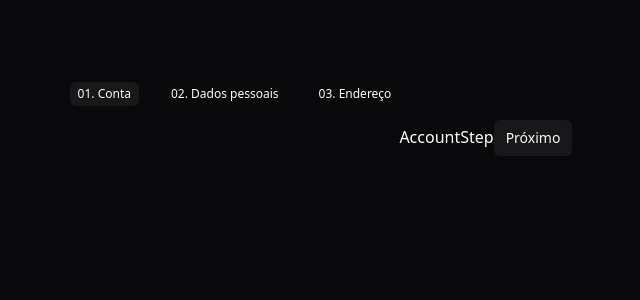
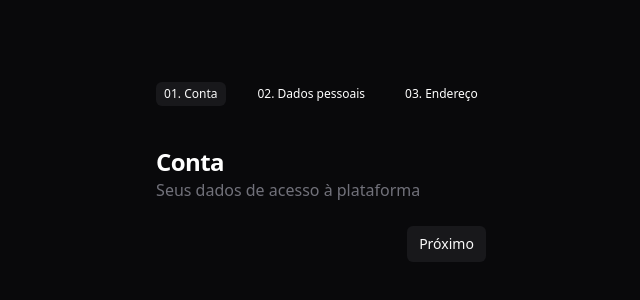
Before and after one commit to RafaDom10/live0029-multi-step-wizard-form-jstack, a React (Vite) app: page / in a window 1280 px wide. Shown: the part 80-380 px from the top of the page, without its empty margins (319-959 px from the left). Built offline with nearby package versions, Linux system fonts and the light colour scheme.

Commit message:
feat: add stepper footer component

```diff
--- /dev/null
+++ b/src/components/StepHeader.tsx
@@ -0,0 +1,13 @@
+interface IStepHeaderProps {
+  title: string;
+  description: string;
+}
+
+export function StepHeader({ description, title }: IStepHeaderProps) {
+  return (
+    <header>
+      <h1 className="text-2xl font-semibold tracking-tight">{title}</h1>
+      <span className="text-muted-foreground">{description}</span>
+    </header>
+  );
+}
--- a/src/components/Stepper.tsx
+++ b/src/components/Stepper.tsx
@@ -46,6 +46,7 @@ export function Stepper({ initialState = 0, steps }: IStepperProps) {
 
   return (
     <StepperContext.Provider value={values}>
+      <div>
         <ul className="space-x-6">
           {steps.map((step, index) => (
             <li
@@ -61,8 +62,13 @@ export function Stepper({ initialState = 0, steps }: IStepperProps) {
         </ul>
 
         <div className="mt-10">{steps[currentStep].content}</div>
+      </div>
     </StepperContext.Provider>
   );
+}
+
+export function StepperFooter({ children }: { children: React.ReactNode }) {
+  return <footer className="mt-6 flex justify-end gap-2">{children}</footer>;
 }
 
 export function StepperPreviousButton() {
--- a/src/components/steps/AccountStep.tsx
+++ b/src/components/steps/AccountStep.tsx
@@ -1,10 +1,16 @@
-import { StepperNextButton } from '../Stepper';
+import { StepHeader } from '../StepHeader';
+import { StepperFooter, StepperNextButton } from '../Stepper';
 
 export function AccountStep() {
   return (
     <div>
-      AccountStep
-      <StepperNextButton />
+      <StepHeader
+        title="Conta"
+        description="Seus dados de acesso à plataforma"
+      />
+      <StepperFooter>
+        <StepperNextButton />
+      </StepperFooter>
     </div>
   );
 }
--- a/src/components/steps/AddressDataStep.tsx
+++ b/src/components/steps/AddressDataStep.tsx
@@ -1,14 +1,17 @@
-import { StepperPreviousButton } from '../Stepper';
+import { StepHeader } from '../StepHeader';
+import { StepperFooter, StepperPreviousButton } from '../Stepper';
 import { Button } from '../ui/Button';
 
 export function AddressDataStep() {
   return (
     <div>
-      AddressDataStep
-      <StepperPreviousButton />
-      <Button type="submit" size="sm">
-        Finalizar
-      </Button>
+      <StepHeader title="Endereço" description="De onde você é?" />
+      <StepperFooter>
+        <StepperPreviousButton />
+        <Button type="submit" size="sm">
+          Finalizar
+        </Button>
+      </StepperFooter>
     </div>
   );
 }
--- a/src/components/steps/PersonalDataStep.tsx
+++ b/src/components/steps/PersonalDataStep.tsx
@@ -1,11 +1,21 @@
-import { StepperNextButton, StepperPreviousButton } from '../Stepper';
+import { StepHeader } from '../StepHeader';
+import {
+  StepperFooter,
+  StepperNextButton,
+  StepperPreviousButton,
+} from '../Stepper';
 
 export function PersonalDataStep() {
   return (
     <div>
-      PersonalDataStep
-      <StepperPreviousButton />
-      <StepperNextButton />
+      <StepHeader
+        title="Dados pessoais"
+        description="Conte-nos mais sobre você"
+      />
+      <StepperFooter>
+        <StepperPreviousButton />
+        <StepperNextButton />
+      </StepperFooter>
     </div>
   );
 }
```
Lines whose indentation alone changed are shown as unchanged.
